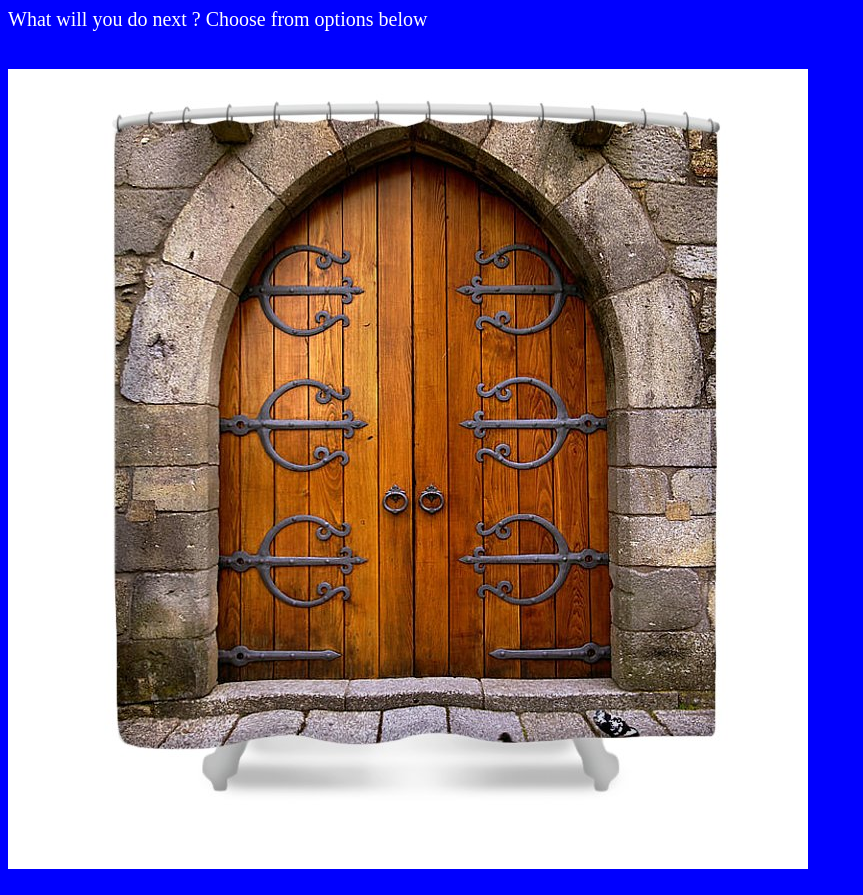
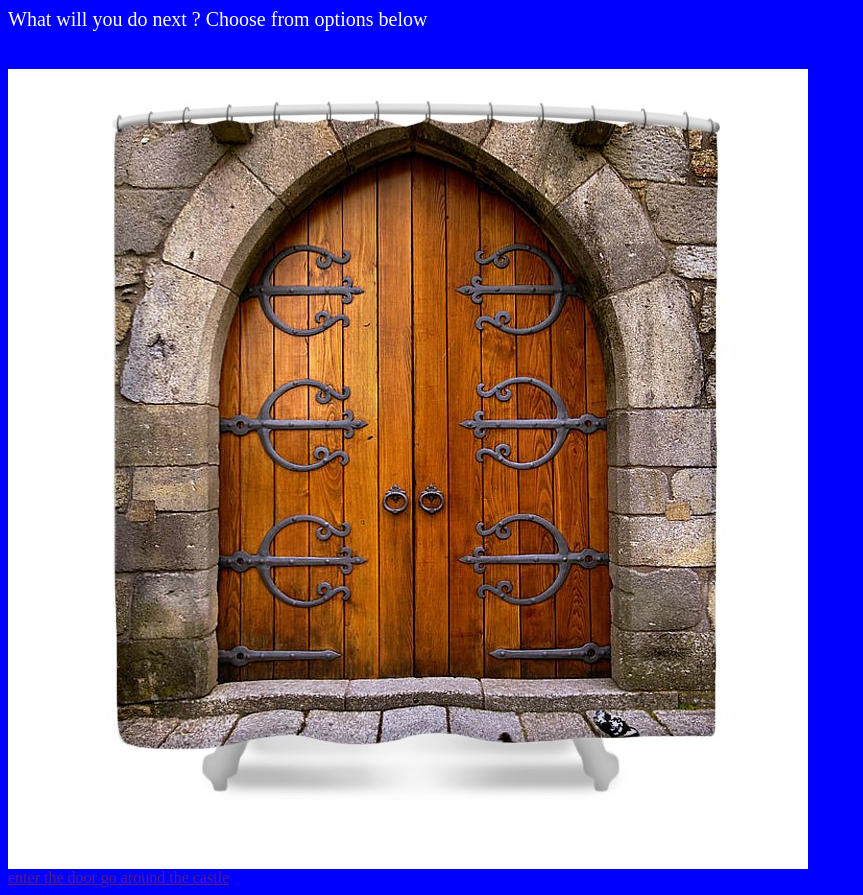
Before and after one commit to Erin2099/webpage, a plain HTML site: page index.html in a window 1280 px wide. Shown: the whole page, without its empty margins (0-863 px from the left). Drawn offline with Linux system fonts and the light colour scheme.

Commit message:
added link tag

```diff
--- a/index.html
+++ b/index.html
@@ -16,5 +16,11 @@ Web Door Game
 
 
 <img src="castle-door-carlos-caetano.jpg"/>
+ <br/>
+ <a href="">enter the door </a>
+
+  <a href="">go around the castle </a>
+
+
 </body>
 </html>
```
